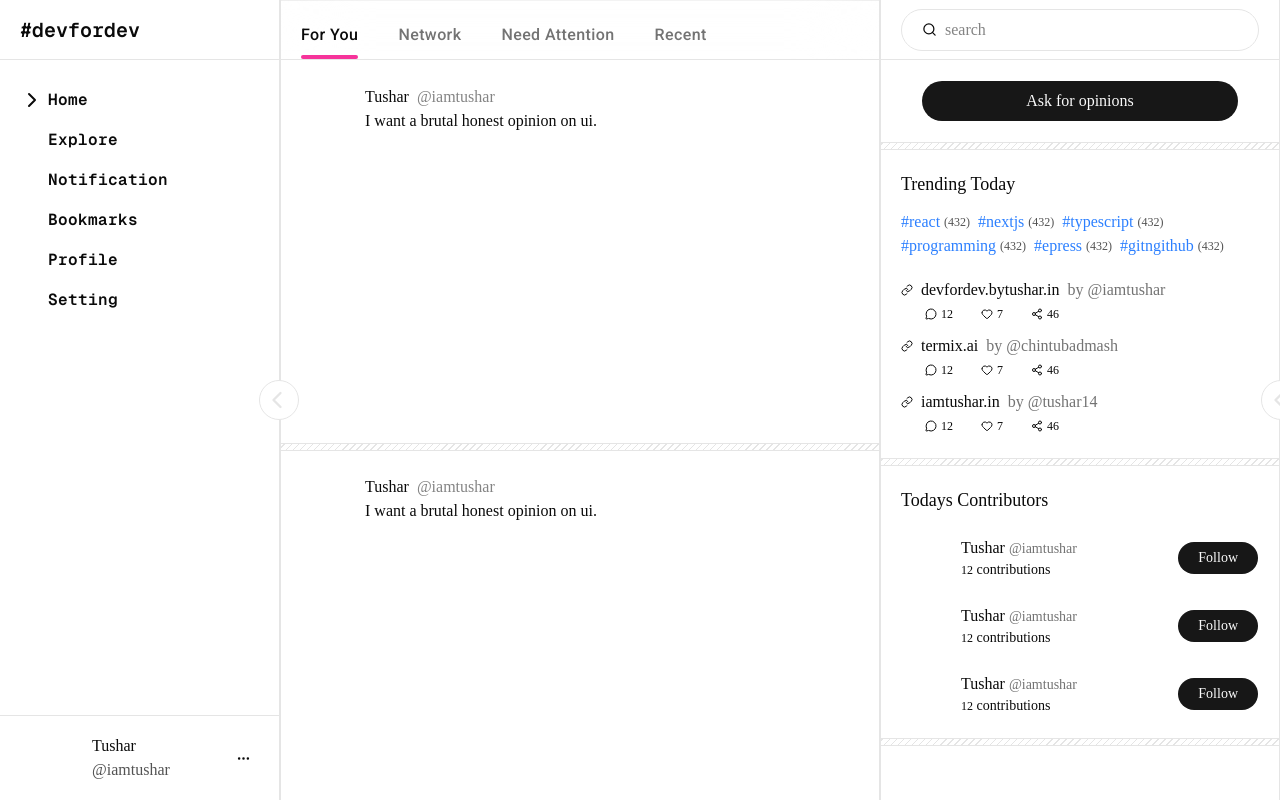
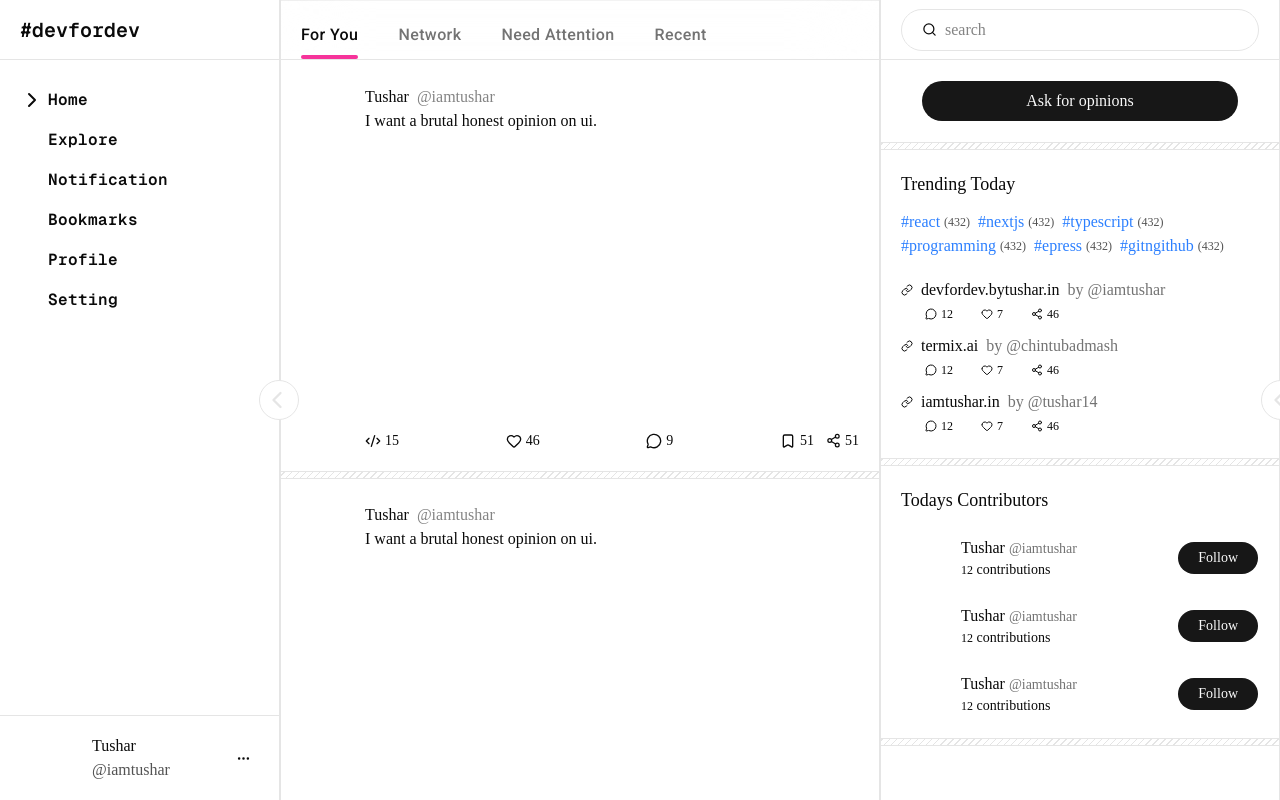
Before and after one commit to itushr/devfordev, a Next.js app: page /home in a window 1280 px wide. Built offline with nearby package versions, Linux system fonts and the light colour scheme.

Commit message:
feat(ui): social interaction on pitch

```diff
--- a/components/Pitch.tsx
+++ b/components/Pitch.tsx
@@ -1,4 +1,4 @@
-import { Verified } from "lucide-react"
+import { Bookmark, Brain, Code, CodeXml, Heart, MessageCircle, Share, Share2, Verified } from "lucide-react"
 import Separator from "./Separator"
 
 const Pitch = () => {
@@ -24,7 +24,30 @@ const Pitch = () => {
                     </div>
 
                     {/* social */}
-                    <div className="flex"></div>
+                    <div className="flex w-full mt-2 justify-between">
+                        <div className="flex items-center gap-1 hover:text-blue-500 cursor-pointer">
+                            <CodeXml size={16} />
+                            <span className="text-sm">15</span>
+                        </div>
+                        <div className="flex items-center gap-1 hover:text-blue-500 cursor-pointer">
+                            <Heart size={16} />
+                            <span className="text-sm">46</span>
+                        </div>
+                        <div className="flex items-center gap-1 hover:text-blue-500 cursor-pointer">
+                            <MessageCircle size={16} />
+                            <span className="text-sm">9</span>
+                        </div>
+                        <div className="flex items-center gap-3">
+                            <div className="flex items-center gap-1 hover:text-blue-500 cursor-pointer">
+                                <Bookmark size={16} />
+                                <span className="text-sm">51</span>
+                            </div>
+                            <div className="flex items-center gap-1 hover:text-blue-500 cursor-pointer">
+                                <Share2 size={15} />
+                                <span className="text-sm">51</span>
+                            </div>
+                        </div>
+                    </div>
                 </div>
             </div>
             <Separator />
```
